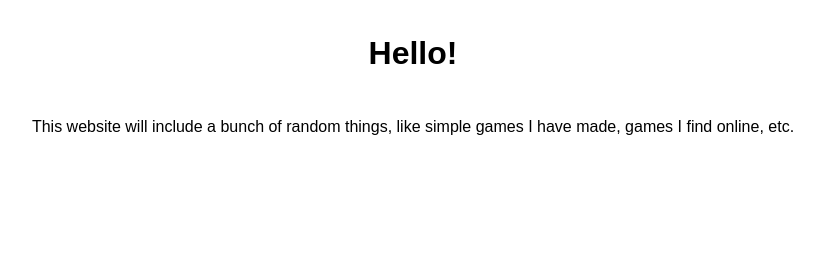
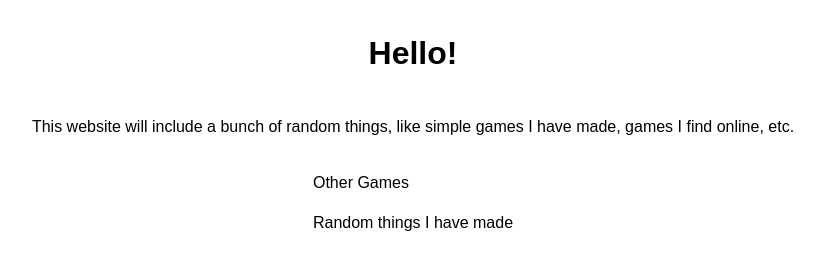
Before and after one commit to SiltyAnt/SiltyAnt.github.io, a plain HTML site: page index.html in a window 1280 px wide. Shown: the whole page, without its empty margins (227-1048 px from the left). Drawn offline with Linux system fonts and the light colour scheme.

Commit message:
Update index.html

```diff
--- a/index.html
+++ b/index.html
@@ -10,5 +10,14 @@
 <body>
   <h1>Hello!</h1>
   <p>This website will include a bunch of random things, like simple games I have made, games I find online, etc.</p>
+
+  <div id="split-container">
+    <div id="left-side">
+      <p>Other Games</p>
+    </div>
+    <div id="right-side">
+      <p>Random things I have made</p>
+    </div>
+  </div>
 </body>
 </html>
```
